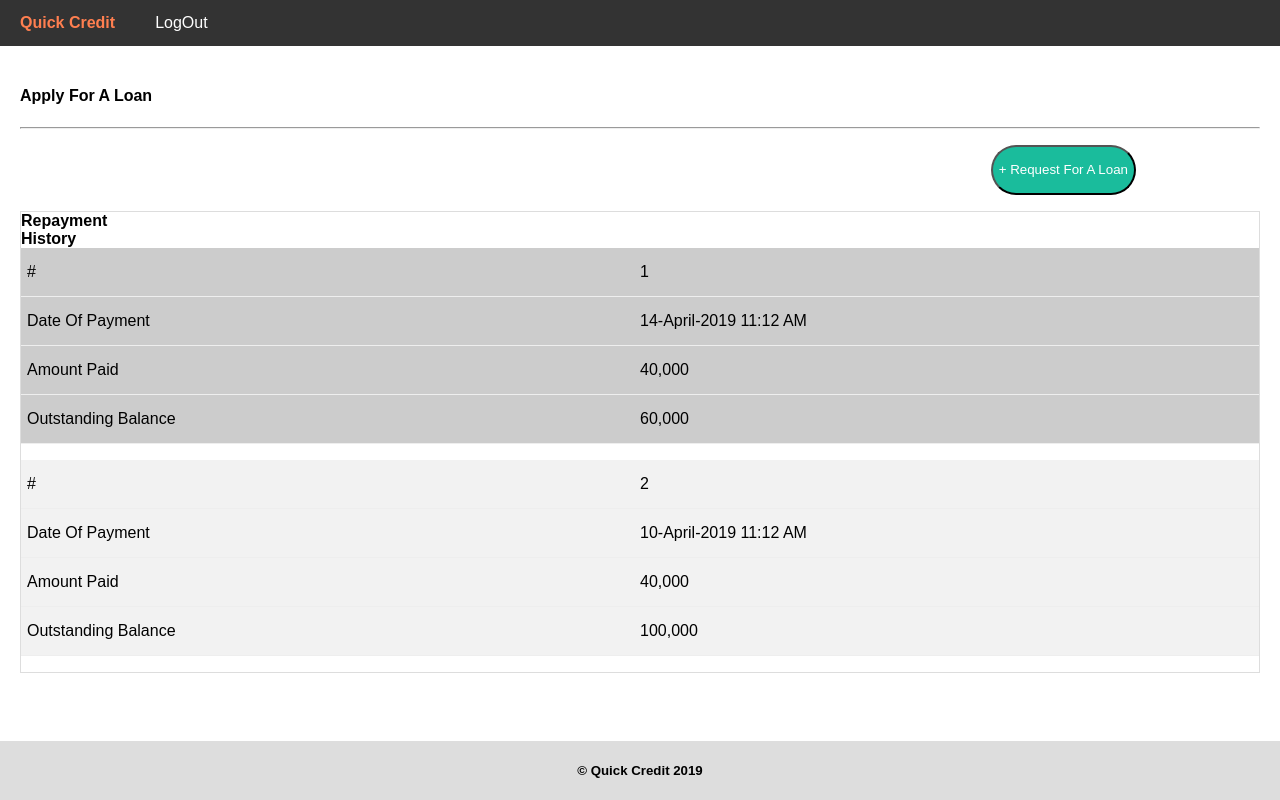
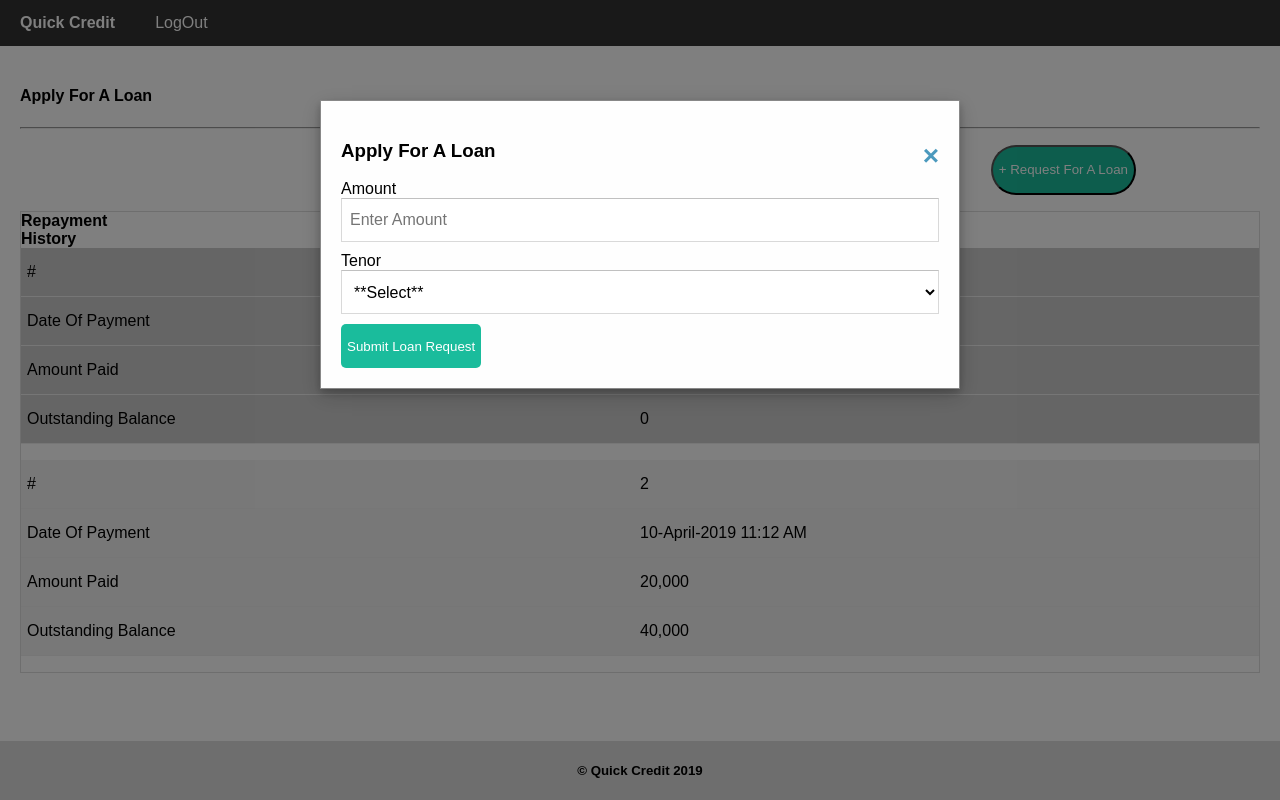
Before and after one commit to nkalyesubula/QuickCredit-api, a plain HTML site: page request_loan.html in a window 1280 px wide. Both pictures are taken after a click on the button "+ Request For A Loan". Drawn offline with Linux system fonts and the light colour scheme.

```diff
--- a/css/loan_module.css
+++ b/css/loan_module.css
@@ -76,7 +76,10 @@
     padding: 20px;
     /* margin-top:50px; */
 }
-
+#search-btn{
+    text-align: right;
+    width:90%;
+}
 
 /* Footer */
 .footer {
@@ -107,6 +110,7 @@
 table th{
     background-color: #1abc9c;
     color:white;
+    text-align: left !important;
   }
   th, td {
     padding: 15px;
@@ -120,7 +124,83 @@
     }
 
 }
+/* modal css */
+input[type=text], input[type=number], select{
+    height: 44px;
+    font-size: 16px;
+    width: 100%;
+    margin-bottom: 10px;
+    background: #fff;
+    border: 1px solid #d9d9d9;
+    border-top: 1px solid #c0c0c0;
+    padding: 0 8px;
+    box-sizing: border-box;
+    -moz-box-sizing: border-box;
+  }
 
+ #submitBtn {
+    border:none;
+    border-radius: 5px;
+    color: white;
+    margin-right: 5px;
+    background:#1abc9c;
+    height:44px;
+    cursor: pointer;
+    text-align:center;
+}
+
+
+/* The Modal (background) */
+.modal {
+    display: none; /* Hidden by default */
+    position: fixed; /* Stay in place */
+    z-index: 1; /* Sit on top */
+    padding-top: 100px; /* Location of the box */
+    left: 0;
+    top: 0;
+    width: 100%; /* Full width */
+    height: 100%; /* Full height */
+    overflow: auto; /* Enable scroll if needed */
+    background-color: rgb(0,0,0); /* Fallback color */
+    background-color: rgba(0,0,0,0.5); /* Black w/ opacity */
+}
+
+/* Modal Content */
+.modal-content {
+    position: relative;
+    background-color: #fefefe;
+    margin: auto;
+    padding: 20px;
+    border: 1px solid #888;
+    width: 50%;
+    box-shadow: 0 4px 8px 0 rgba(0,0,0,0.2),0 6px 20px 0 rgba(0,0,0,0.19);
+    /*-webkit-animation-name: animatetop;
+    -webkit-animation-duration: 0.4s;*/
+    animation-name: animatetop;
+    animation-duration: 1s
+}
+
+/* */
+
+@keyframes animatetop {
+    from { opacity:0}
+    to {opacity:1}
+}
+
+/* The Close Button */
+.closeBtn {
+    color: #4B99BD;
+    float: right;
+    font-size: 28px;
+    font-weight: bold;
+}
+
+.closeBtn:hover,
+.closeBtn:focus {
+    color: #000;
+    text-decoration: none;
+    cursor: pointer;
+}
 
 
 
--- /dev/null
+++ b/js/MyModal.js
@@ -0,0 +1,39 @@
+
+//Modal for the intervention
+// Get the modal
+var modal = document.getElementById('LoanModal');
+
+// Get the button that opens the modal
+var modalBtn  = document.getElementById("submit");
+
+// Get the <span> element that closes the modal
+var closeBtn = document.getElementsByClassName("closeBtn")[0];
+
+//listen for click
+modalBtn.addEventListener('click', openModal);
+
+//listen for close click
+closeBtn.addEventListener('click', closeModal);
+
+//listen for outside click
+window.addEventListener('click', clickOutside);
+
+// When the user clicks the button, open the modal
+function openModal(){
+	modal.style.display = "block";
+}
+
+//function to close modal
+function closeModal(){
+
+	modal.style.display = 'none';
+}
+
+//function to close modal if outside click
+
+function clickOutside(e){
+   if(e.target == modal){
+   	modal.style.display = 'none';
+   }
+
+}
--- a/js/login.js
+++ b/js/login.js
@@ -17,7 +17,7 @@
         }
         else{
              if(email == "admin@admin.com" && password=="admin1234"){
-           alert("The page is under development");
+                window.location.href="admin_loans_panel.html";
 
         }
             else if(email == "user@user.com" && password=="user1234"){
--- a/request_loan.html
+++ b/request_loan.html
@@ -11,7 +11,7 @@
 <!-- Navigation Bar -->
 <div class="navbar">
   <a href="#"><b>Quick Credit</b></a>
-  <a href="index.html" id="logout">LogOut</a>
+  <a href="index.html">LogOut</a>
 </div>
 
 <!-- The flexible grid (content) -->
@@ -35,26 +35,63 @@
                     <td role="cell">1</td>
                     <td role="cell">14-April-2019 11:12 AM </td>
                     <td role="cell">40,000</td>
-                    <td role="cell">60,000</td>
+                    <td role="cell">0</td>
                 </tr>
                 <tr role="row">
                     <td role="cell">2</td>
                     <td role="cell">10-April-2019 11:12 AM </td>
+                    <td role="cell">20,000</td>
                     <td role="cell">40,000</td>
-                    <td role="cell">100,000</td>
                 </tr>
               </tbody>
             </table>
+    <!-- LOAN REQUEST MODAL -->
 
+    <div id="LoanModal" class="modal">
 
-  </div>
+      <!-- Modal content -->
+      <div class="modal-content">
+        <div class="modal-header">
+              <h3>Apply For A Loan<span class="closeBtn">&times;</span></h3>
+        </div>
+        <div class="modal-body">
+          <form class="modal_elements">
+            <label for="title">Amount</label>
+            <input type="number" min="1" name="amount" placeholder="Enter Amount" required>
+            <label for="title">Tenor</label>
+            <select>
+                <option value="">**Select**</option>
+              <option value="1">1 Month</option>
+              <option value="2">2 Months</option>
+              <option value="3">3 Months</option>
+              <option value="4">4 Months</option>
+              <option value="5">5 Months</option>
+              <option value="6">6 Months</option>
+              <option value="7">7 Months</option>
+              <option value="8">8 Months</option>
+              <option value="9">9 Months</option>
+              <option value="10">10 Months</option>
+              <option value="11">11 Months</option>
+              <option value="12">12 Months</option>
 
 
 
+            <div id="submit">
+                  <input type="submit"  value="Submit Loan Request" id="submitBtn">
+            </div>
 
+          </form>
 
+        </div>
+        <div>
 
+        </div>
+      </div>
 
+    </div>
+    <!-- END LOAN REQUEST MODAL -->
+
+  </div>
 
 </div>
 
@@ -62,5 +99,6 @@
 <div class="footer">
         <h5>&copy; Quick Credit 2019</h5>
 </div>
+<script src="js/MyModal.js"></script>
 </body>
 </html>
```
